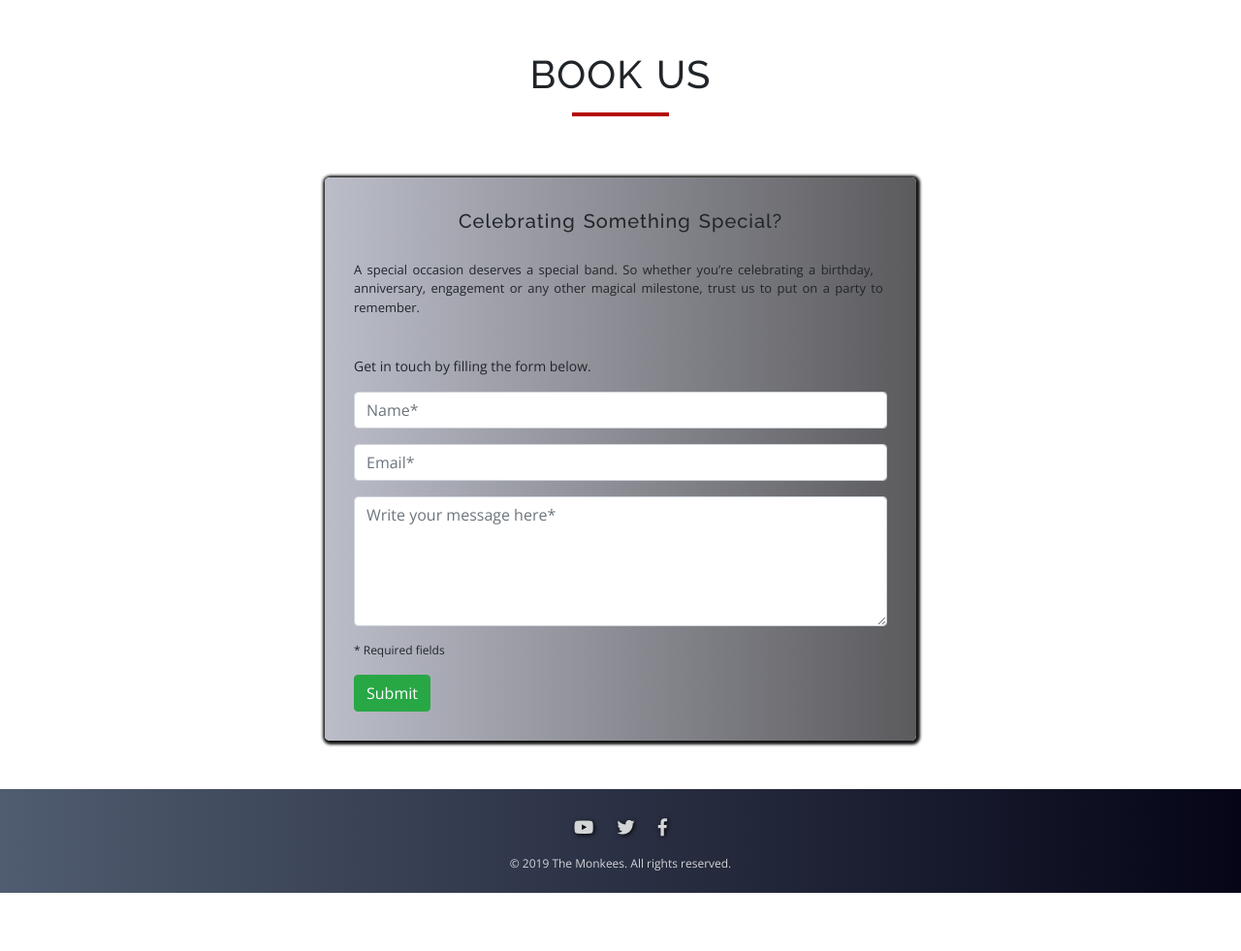
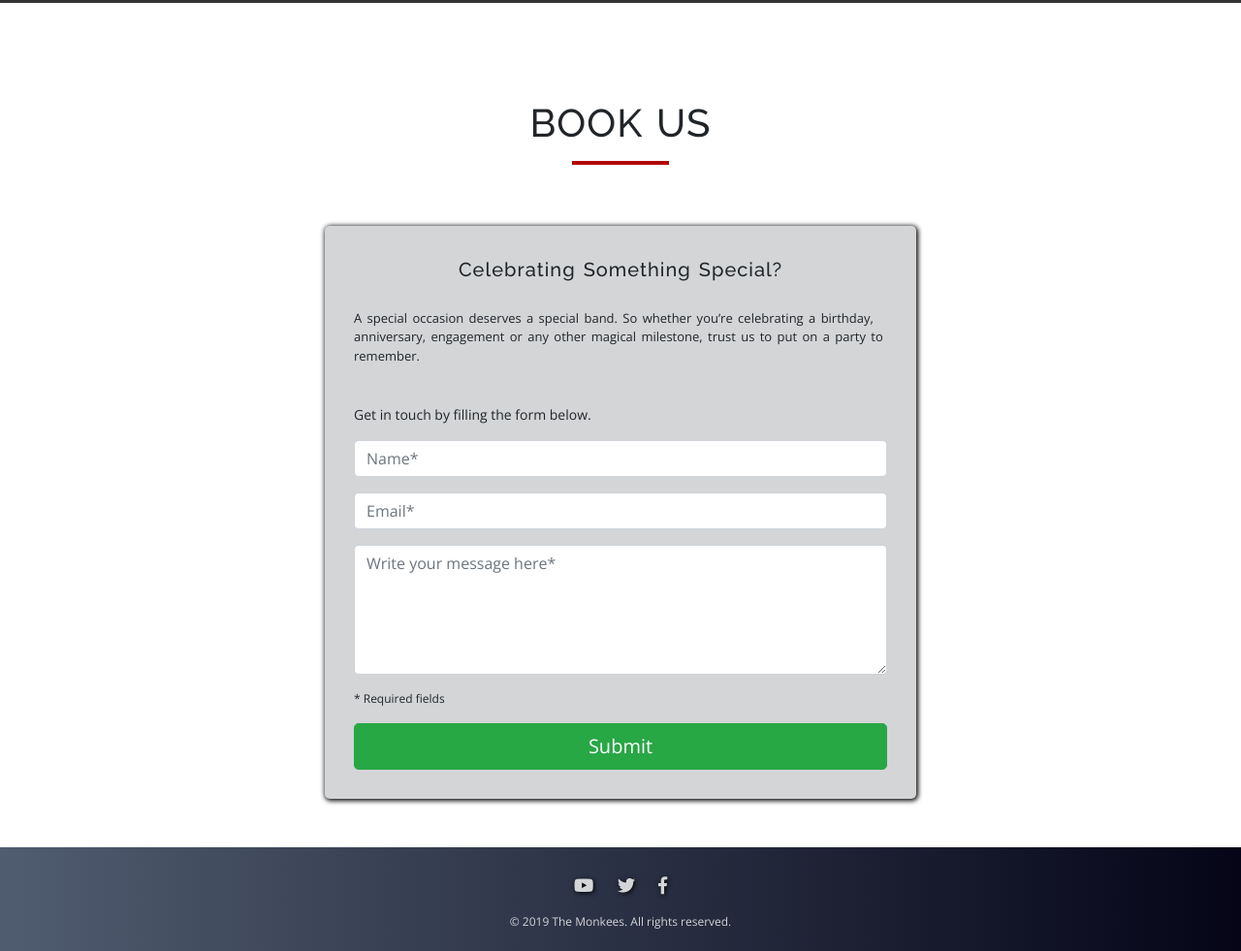
Before and after one commit to Code-Institute-Submissions/first-project-monkees-rock-band, a plain HTML site: page index.html in a window 1280 px wide. Shown: the part 5740-6721 px from the top of the page at 97% size. Before the commit the page ends 6661 px from the top, so only its background shows below. Drawn offline with nearby package versions, Linux system fonts and the light colour scheme.

Commit message:
Booking and footer section amended

```diff
--- a/assets/css/style.css
+++ b/assets/css/style.css
@@ -327,16 +327,18 @@ html, body {
     box-shadow: 1px 1px 5px 0px rgba(0,0,0,1);
 }
 .photos-container {
-    margin-bottom: 50px;
+    padding-bottom: 50px;
 }
 /*----------------------------------------------------------- Book Us Section */
 .booking-container {
     width: 90%;
 }
 .booking-form {
-    background-image: linear-gradient(to right, #bbbdc9, #5b5b5e);
-    -webkit-box-shadow: 1px 1px 3px 3px rgba(0,0,0,0.92);
-    box-shadow: 1px 1px 3px 3px rgba(0,0,0,0.92);
+   /* background-image: linear-gradient(to right, #d3d5d7, #73757a);*/
+   background-color: #d3d5d7;
+    -webkit-box-shadow: 1px 1px 5px 1px rgba(0,0,0,1);
+    -moz-box-shadow: 1px 1px 5px 1px rgba(0,0,0,1);
+    box-shadow: 1px 1px 5px 1px rgba(0,0,0,1);
     padding: 30px;
     border-radius: 5px;
 }
--- a/index.html
+++ b/index.html
@@ -254,7 +254,7 @@
                     <textarea class="form-control" rows="5" id="comment" placeholder="Write your message here*" required></textarea>
                 </div>
                 <p class="required-field">* Required fields</p>
-                <button type="submit" class="btn btn-success">Submit</button>
+                <button type="submit" class="btn btn-success btn-lg btn-block">Submit</button>
                 </form>
             </div>
         </div>
@@ -262,9 +262,9 @@
     <!------------------------------------------------------- Footer Section -->
     <footer class="footer">
         <div class="social-links text-center">
-            <a href="https://www.youtube.com/user/themonkees"><i class="fab fa-youtube" aria-hidden="true"></i></a>
-            <a href="https://twitter.com/themonkees?lang=en"><i class="fab fa-twitter" aria-hidden="true"></i></a>
-            <a href="https://en-gb.facebook.com/TheMonkees/"><i class="fab fa-facebook-f" aria-hidden="true"></i></a>
+            <a href="https://www.youtube.com/user/themonkees" class="hvr-icon-float"><i class="fab fa-youtube hvr-icon" aria-hidden="true"></i></a>
+            <a href="https://twitter.com/themonkees?lang=en" class="hvr-icon-float"><i class="fab fa-twitter hvr-icon" aria-hidden="true"></i></a>
+            <a href="https://en-gb.facebook.com/TheMonkees/" class="hvr-icon-float"><i class="fab fa-facebook-f hvr-icon" aria-hidden="true"></i></a>
         </div>
         <p class="text-center copyright">&copy; 2019 The Monkees. All rights reserved.</p>
     </footer>
```
